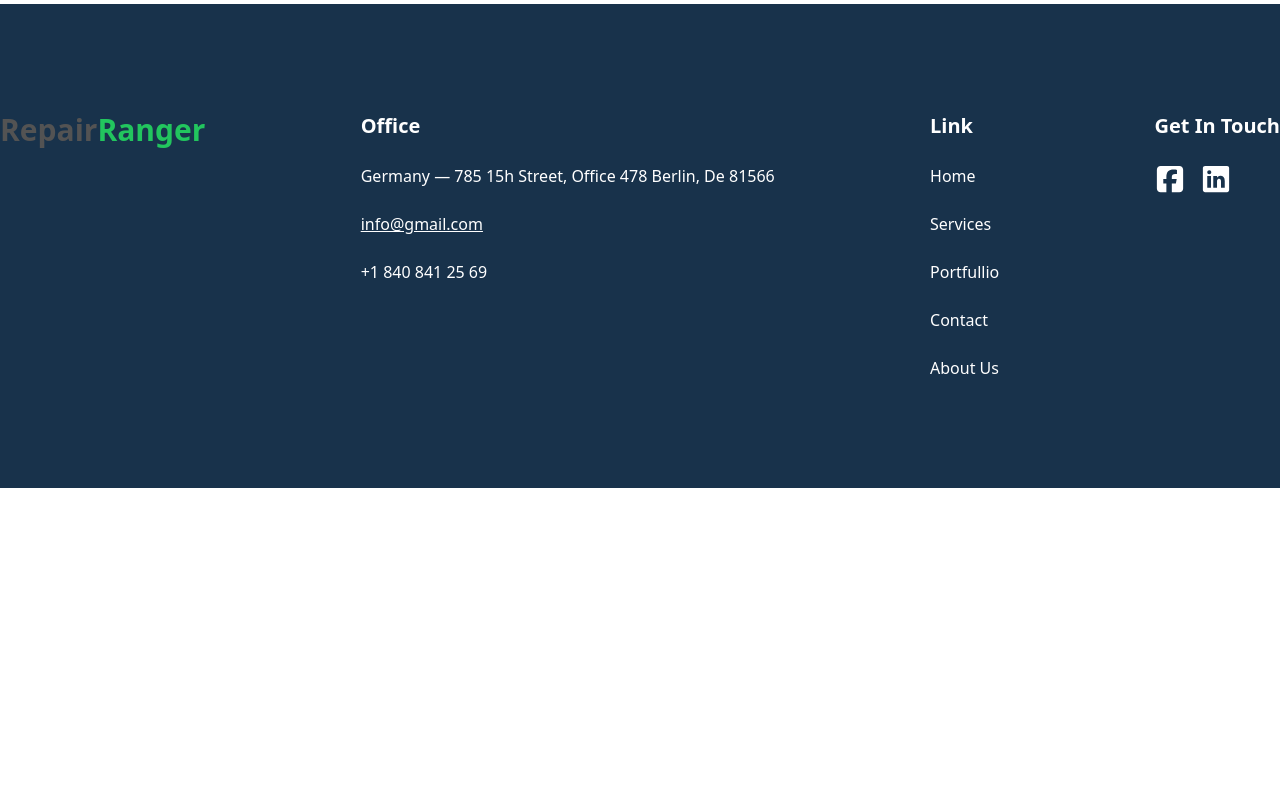
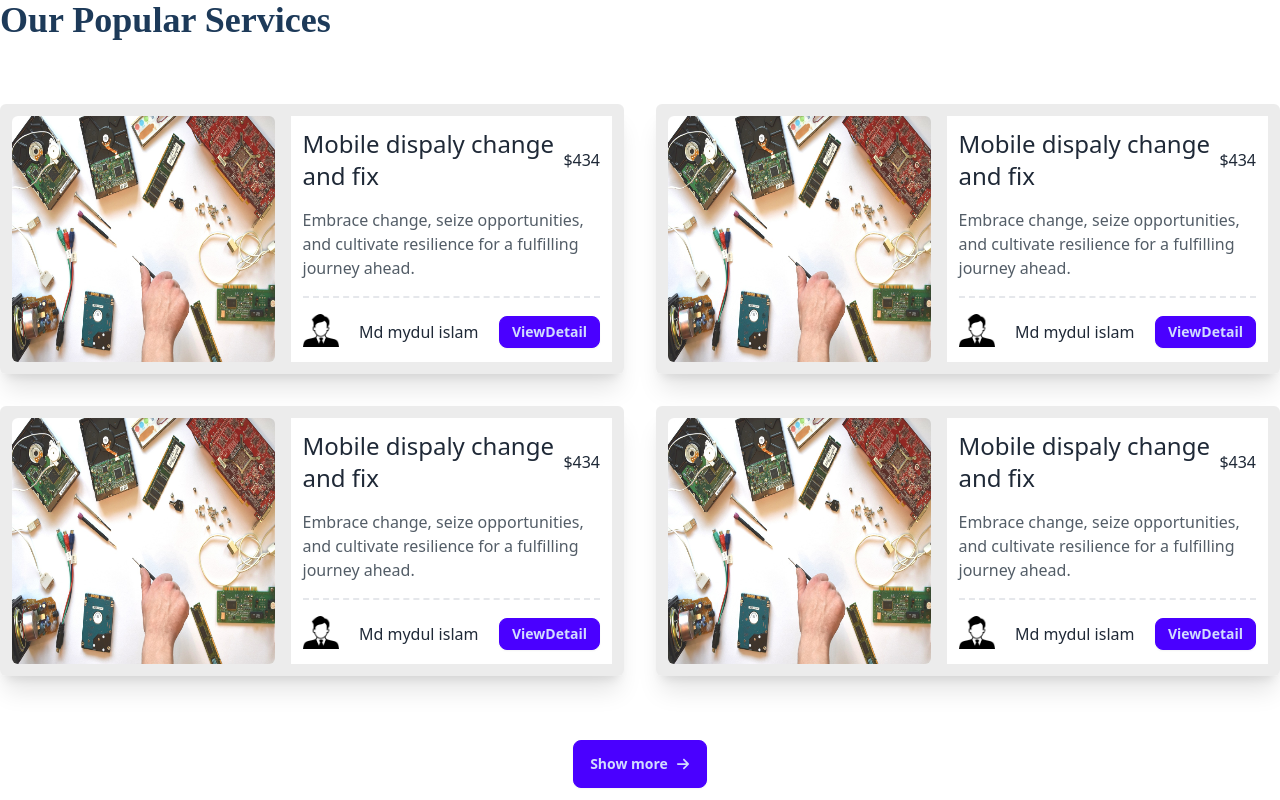
Before and after one commit to mydul62/repaire_ranger, a React (Vite) app: page / in a window 1280 px wide. Shown: the part 900-1700 px from the top of the page. Before the commit the page ends 1388 px from the top, so only its background shows below. Built offline with nearby package versions, Linux system fonts and the light colour scheme; no server answers.

Commit message:
added popular services layout

```diff
--- a/src/pages/Login/Login.jsx
+++ b/src/pages/Login/Login.jsx
@@ -53,7 +53,7 @@ const handleToggle = ()=>{
   <div className=" bg-[#f0f2f5]">
     <div className=" max-w-7xl flex flex-col justify-center items-center  min-h-screen mx-auto">
 
-<div className="w-[90%] md:w-[30%] mx-auto bg-white p-6 rounded-md shadow-md ">
+<div className="w-[90%] md:w-[80%] lg:w-[30%] mx-auto bg-white p-6 rounded-md shadow-md ">
 <form onSubmit={handleLoginWithPass} className="  ">
      <h2 className=" text-3xl text-center my-4 font-bold text-[#535353]">Login Now</h2>
      <div className=" space-y-4 mb-4">
--- a/src/pages/home/Home.jsx
+++ b/src/pages/home/Home.jsx
@@ -1,9 +1,11 @@
 import Carousel from "./components/Carousel/Carousel";
+import PopularServices from "./components/PopularService/PopularServices";
 
 const Home = () => {
   return (
     <div>
       <Carousel></Carousel>
+      <PopularServices></PopularServices>
     </div>
   );
 };
--- a/src/pages/home/components/Carousel/Carousel.jsx
+++ b/src/pages/home/components/Carousel/Carousel.jsx
@@ -1,7 +1,7 @@
 import img from '/banner.jpg'
 const Carousel = () => {
   return (
-    <div className='min-h-screen'>
+    <div className=''>
       <img src={img} alt="" className=' h-[700px] w-full '/>
     </div>
   );
--- a/src/pages/home/components/Navbar.jsx
+++ b/src/pages/home/components/Navbar.jsx
@@ -39,7 +39,7 @@ const navlist = <>
 
           </ul>
       </li>
-      <li onClick={handleSearchdrop} className=" flex items-center pl-4"><RiSearchLine size={20} /></li>
+      <li onClick={handleSearchdrop} className="  flex md:hidden items-center pl-4"><RiSearchLine size={20} /></li>
 
 </>
 
@@ -66,6 +66,7 @@ const handleMenuBar = (e) => {
 
 </div>
   <div className="navbar-end gap-3">
+  <button onClick={handleSearchdrop} className=" flex md:flex lg:hidden items-center pl-4"><RiSearchLine size={20} /></button>
    {
    !user &&  <Link to={'/login'} className="btn">Login</Link>
    }
@@ -84,7 +85,7 @@ const handleMenuBar = (e) => {
     }
 
     <div>
-    <label onChange={handleMenuBar} className="btn btn-circle md:hidden flex swap swap-rotate">
+    <label onChange={handleMenuBar} className="btn btn-circle lg:hidden  swap swap-rotate">
 
   {/* this hidden checkbox controls the state */}
   <input   type="checkbox" />
@@ -104,11 +105,16 @@ const handleMenuBar = (e) => {
 
 </div>
     </div>
-    <div className= {`absolute top-15 ${show?'right-0 duration-500':'-right-80 duration-500'} z-40 mt-4 md:hidden block `}>
+
+
+
+    <div className= {`absolute top-15 ${show?'right-0 flex  duration-500':'-right-80 hidden duration-500'} z-40 mt-4 lg:hidden block `}>
     <ul className=" flex flex-col py-20 text-2xl  border-2 border-green-400 rounded-md p-8 pr-16 gap-8 bg-[#eaeaeae7] ">
     {navlist}
     </ul>
     </div>
+
+
     <div className=  {` w-full absolute ${search?'-top-72 h-0 delay-300 duration-1000':'top-0 h-[300px] duration-300'} min-h-[200px] bg-[#18324B]`}>
     <div onClick={()=>handleSearchdrop(setSearch(false))} className=" flex py-4 justify-between mx-12 my-4">
     <h2> <a className=" text-3xl text-[#535353] font-bold">Repair<span className=" text-green-500">Ranger</span></a></h2>
--- /dev/null
+++ b/src/pages/home/components/PopularService/PopularServices.jsx
@@ -0,0 +1,59 @@
+import image1 from "/image1.jpg";
+import user from "/user.png";
+import { FaArrowRight } from "react-icons/fa6";
+import { Link } from "react-router-dom";
+
+const PopularServices = () => {
+
+const datas = [1,2,3,4,5,6]
+
+  return (
+    <div className=" max-w-7xl mx-auto my-24">
+      <div className=" w-60%">
+        <h1 className=" text-2xl md:text-4xl text-[#1D3A59] font-semibold font-Rancho">
+          Our Popular Services
+        </h1>
+      </div>
+      <div className=" grid  grid-cols-1 gap-8 md:grid-cols-2 my-16 ">
+      {
+     datas && datas.slice(0,4).map((data,i)=>(
+        <div key={i}>
+        <div className=" flex justify-center gap-4 shadow-xl bg-[#eaeaeae3] p-3 rounded-md">
+          <div className=" w-[45%] ">
+            <img src={image1} className="  rounded-md w-full h-full" alt="Movie" />
+          </div>{" "}
+          <div className=" w-[55%] space-y-4 bg-base-100 p-3">
+            <div className=" flex justify-between items-center">
+            <h2 className=" text-[[#1D3A59] font-medium text-2xl">Mobile dispaly change and fix</h2>
+            <h2>$434</h2>
+            </div>
+            <p className=" text-[#535d67]">Embrace change, seize opportunities, and cultivate resilience for a fulfilling journey ahead.</p>
+
+            <div className=" flex  items-center justify-between border-t-2 border-dashed pt-4">
+            <div className="h-9 w-9 ">
+            <img src={user} alt="" />
+            </div>
+            <h2>Md mydul islam</h2>
+            <div className="card-actions justify-end ">
+              <button className="btn btn-primary btn-sm">ViewDetail </button>
+            </div>
+            </div>
+          </div>
+        </div>
+      </div>
+      ))
+      }
+      {/* card star  */}
+
+        {/* card end  */}
+
+      </div>
+      <div className=" flex justify-center">
+      <Link to={'/allservices'}><button  className=" btn btn-primary flex items-center "> Show more<span><FaArrowRight />
+</span></button></Link>
+      </div>
+    </div>
+  );
+};
+
+export default PopularServices;
```
Also changed, not shown: public/image1.jpg (added), public/user.png (added).
